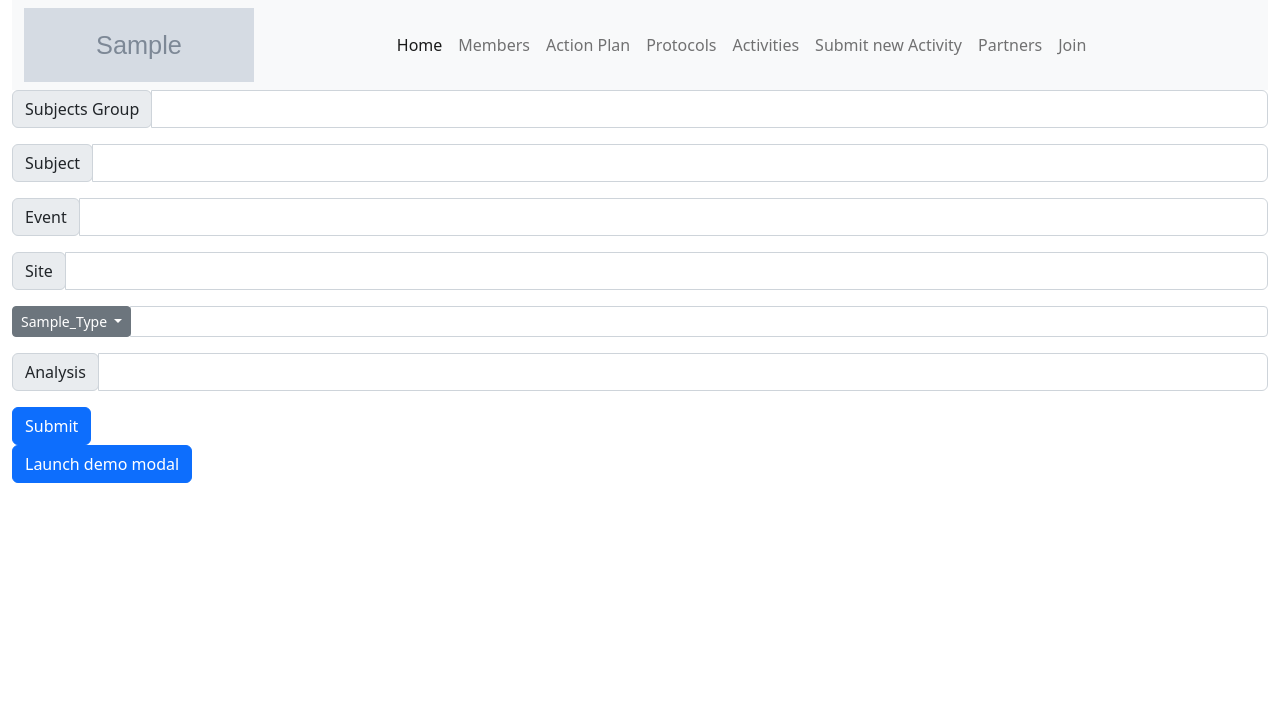
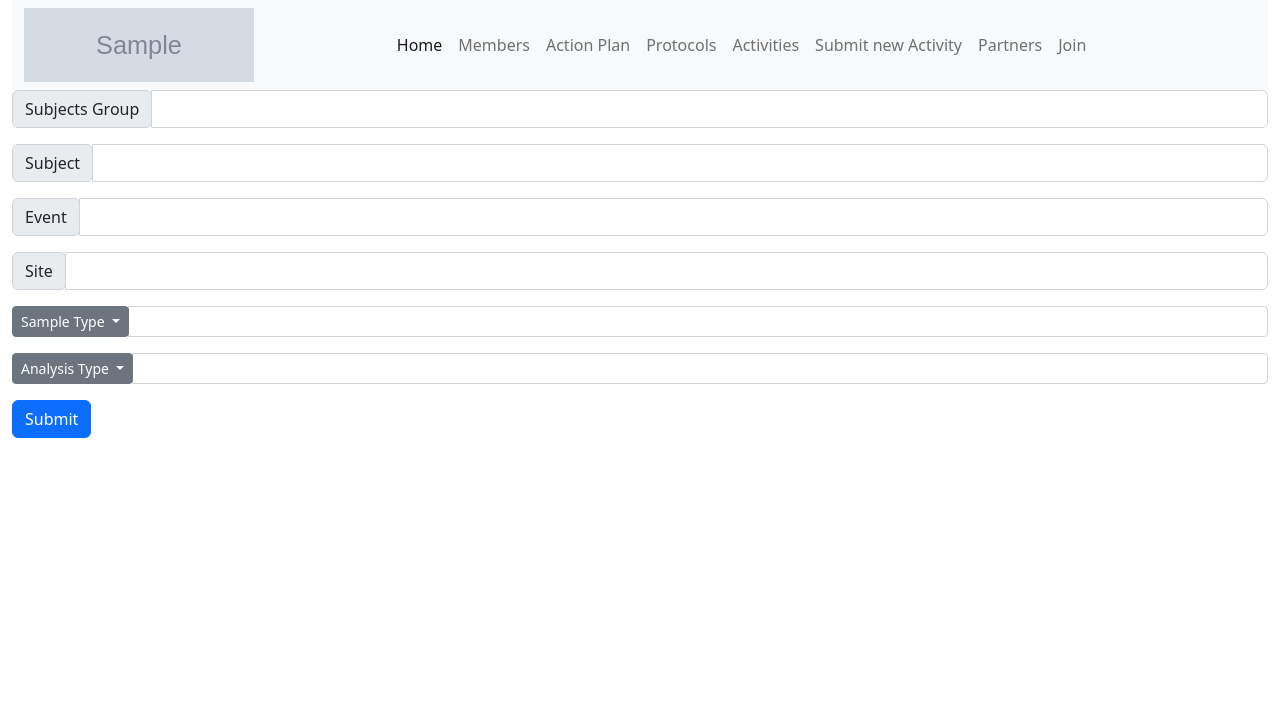
Before and after one commit to GiammaFer75/Covid_19_MSC_Website, a Flask app: template Website_V1/WebsitePackage/templates/Search.html in a window 1280 px wide. Shown: the top 723 px of the page. Run offline with Flask 2, Linux system fonts and the light colour scheme; the template is opened without the code that fills it: most values are stand-ins (such as "Sample title", 1, 10 or a date in 2020); grey boxes marked "Sample" are stand-in pictures.

Commit message:
Added the dropdown button for the "Analysis Types". Modified the "Submit" button to call /Home page after the submission of the data in /Search.

```diff
--- a/Website_V1/WebsitePackage/templates/Search.html
+++ b/Website_V1/WebsitePackage/templates/Search.html
@@ -1,7 +1,7 @@
 {% extends "general_layout.html" %}
 {% block content %}
 <div>
-	<form class="row g-3" action="{{ url_for('Search') }}" method="post">
+	<form class="row g-3" action="{{ url_for('home_page') }}" method="post">
 		<div class="col lg">
 			<div class="input-group mb-3">
 			  <div class="input_subjects_group">
@@ -39,27 +39,41 @@
 			  <!-- DROP DOWN -->
 			    <div class="dropdown">
 			      <button class="btn btn-secondary btn-sm dropdown-toggle" id="dd_sample_type_btn" type="button" data-bs-toggle="dropdown" aria-expanded="false">
-			        Sample_Type
+			        Sample Type
 			      </button>
 			      <ul class="dropdown-menu" id="dd_sample_type_lst">
-			        <li><a class="dropdown-item" href="#">Action</a></li>
-			        <li><a class="dropdown-item" href="#">Another action</a></li>
-			        <li><a class="dropdown-item" href="#">Something else here</a></li>
+			        {% for item in sample_types_items %}
+			        	<li><a class="dropdown-item">{{ item }}</a></li>
+			        {% endfor %}
 			      </ul>
 			    </div>
 		<!-- SAMPLE TYPE INPUT -->
 			    <input type="text" class="form-control" id="input_sample_type" name="sample_type" placeholder=""  aria-label="Group Description" aria-describedby="basic-addon1"> <!-- https://stackoverflow.com/questions/46257630/flask-not-detecting-post-request-from-form -->
 			</div>
 
-			<div class="input-group mb-3">
-			  <div class="input_subjects_group">
-			    <span class="input-group-text" id="input_analysis">Analysis</span>
-			  </div>
-			  <input type="text" class="form-control" name="analysis" placeholder=""  aria-label="Group Description" aria-describedby="basic-addon1"> <!-- https://stackoverflow.com/questions/46257630/flask-not-detecting-post-request-from-form -->
+
+<!-- ANALYSIS TYPE GROUP -->
+			<div class="input-group mb-3 input-group-sm">
+			  <!-- DROP DOWN -->
+			    <div class="dropdown">
+			      <button class="btn btn-secondary btn-sm dropdown-toggle" id="dd_analysis_type_btn" type="button" data-bs-toggle="dropdown" aria-expanded="false">
+			       Analysis Type
+			      </button>
+			      <ul class="dropdown-menu" id="dd_analysis_type_lst">
+			        {% for item in analysis_types_items %}
+			        	<li><a class="dropdown-item">{{ item }}</a></li>
+			        {% endfor %}
+			      </ul>
+			    </div>
+		<!-- ANALYSIS TYPE INPUT -->
+			    <input type="text" class="form-control" id="input_analysis_type" name="analysis_type" placeholder=""  aria-label="Analysis Type" aria-describedby="basic-addon1"> <!-- https://stackoverflow.com/questions/46257630/flask-not-detecting-post-request-from-form -->
 			</div>
 
+
 <!-- SUBMIT BUTTON -->
-			<input class="btn btn-primary" type="submit" value=Submit href="{{ url_for('home_page') }}"></input>
+
+			 <input class="btn btn-primary" type="submit" value=Submit href=""></input>
+			<!--<input class="btn btn-primary" type="submit" value=Submit ><a href="{{ url_for('home_page') }}"></a></input>-->
 		</div>
 	</form>
 </div>
@@ -68,12 +82,12 @@
 
 <!-- MODAL -->
 <!-- Button trigger modal -->
-    <button type="button" class="btn btn-primary" data-bs-toggle="modal" data-bs-target="#exampleModal">
+<!--    <button type="button" class="btn btn-primary" data-bs-toggle="modal" data-bs-target="#exampleModal">
       Launch demo modal
-    </button>
+    </button>-->
 
     <!-- Modal -->
-    <div class="modal fade" id="exampleModal" tabindex="-1" aria-labelledby="exampleModalLabel" aria-hidden="true">
+    <!--<div class="modal fade" id="exampleModal" tabindex="-1" aria-labelledby="exampleModalLabel" aria-hidden="true">
       <div class="modal-dialog">
         <div class="modal-content">
           <div class="modal-header">
@@ -89,7 +103,7 @@
           </div>
         </div>
       </div>
-    </div>
+    </div>-->
 
 
 {% endblock content %}
```
